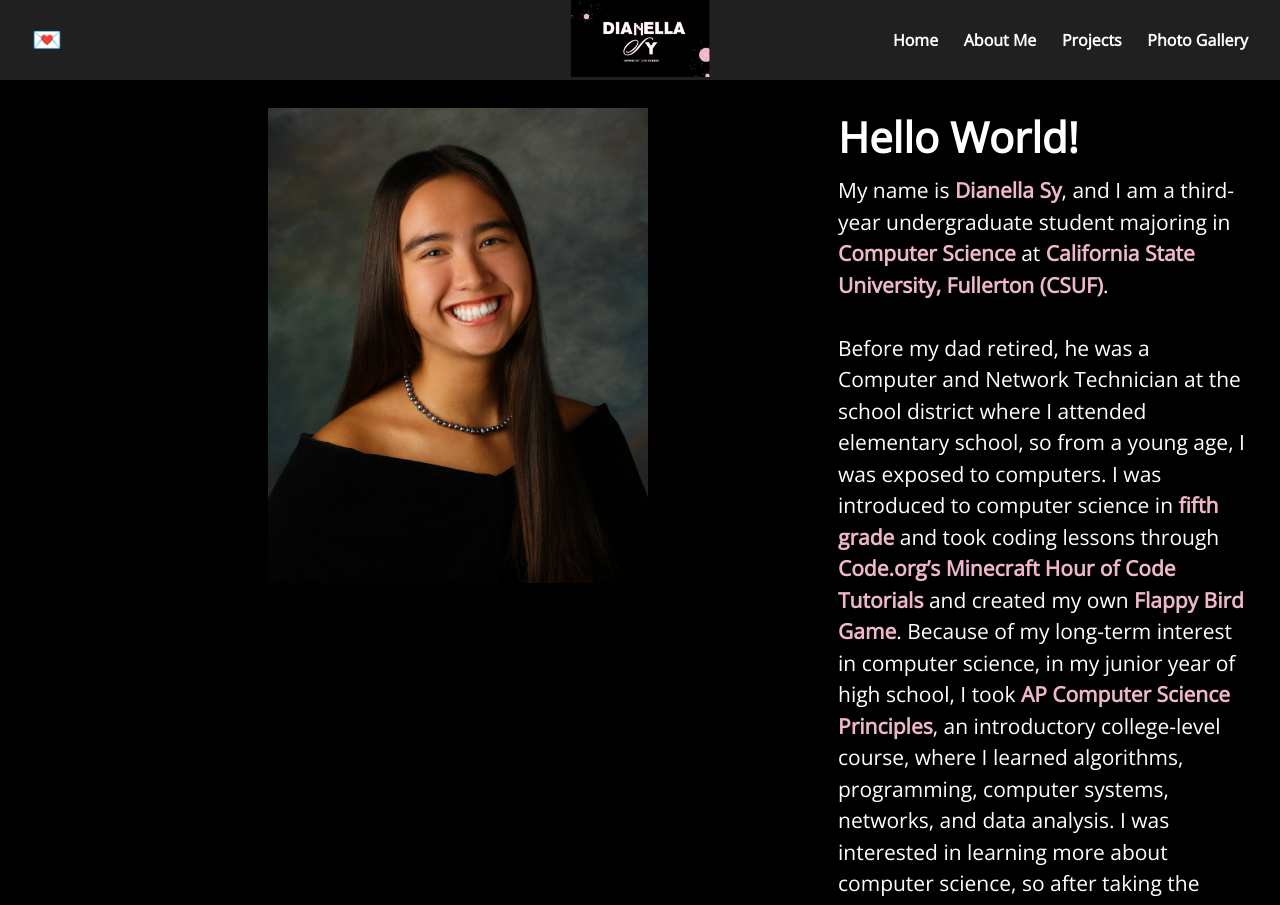
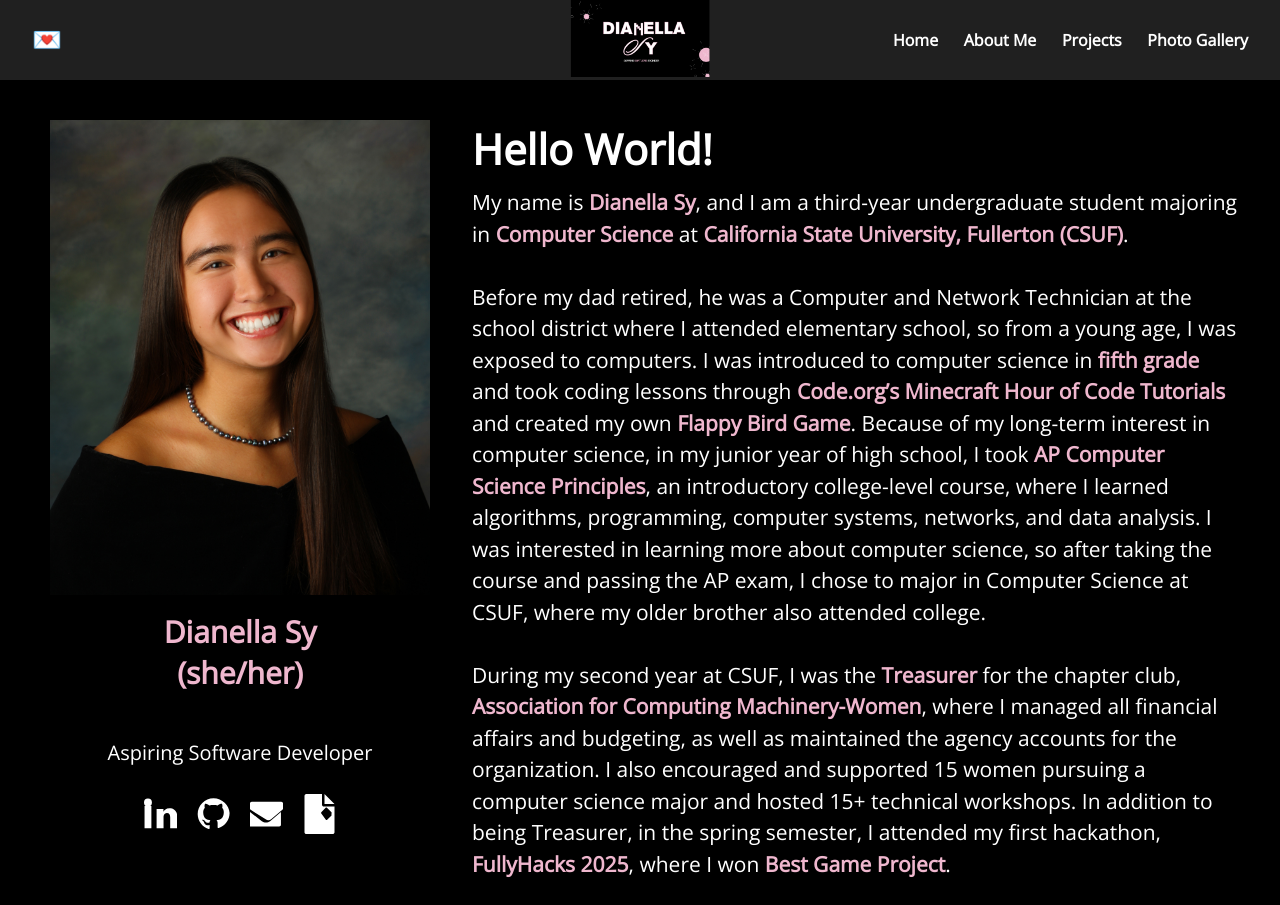
Before and after one commit to dianellasy/Portfolio, a SvelteKit app in the folder portfolio/: page /about-me in a window 1280 px wide. Shown: the top 905 px of the page. Built offline with nearby package versions, Linux system fonts and the light colour scheme; grey boxes are pictures that could not be loaded.

Commit message:
Name and Icons are on the Left Side and Paragraphs are on the Right Side

```diff
--- a/portfolio/src/routes/about-me/+page.svelte
+++ b/portfolio/src/routes/about-me/+page.svelte
@@ -185,28 +185,29 @@
     }
 
     .wrapper {
-        /* Wrapper for the entire page content */
-        padding: 20px;
+        /* Overall two-column layout */
+        display: flex;  /* Lays out children side by side */
+        align-items: flex-start;    /* Aligns items to the top, so the image position can be tweaked */
+        gap: 2rem;  /* Horizontal gap between columns */
+        padding: 2rem;
     }
 
     .top-container {
-        /* Top container holds the image and the adjacent content in a flex row */
-        display: flex;  /* Lays out children side by side */
-        align-items: flex-start;    /* Aligns items to the top, so the image position can be tweaked */
+        /* Left column stacks image -> text -> icons */
+        width: 400px;   /* Fixed width of 400px so it does not take up the entire screen */
+        display: flex;
+        flex-direction: column;
+        align-items: center;    /* Center them horizontally */
     }
 
-    .left-side-image {
-        /* Image that will appear on the left side */
-        width: 380px;   /* Set a fixed width of 380px */
-        margin-left: 240px;  /* Shifts the image a little to the right */
+    .top-container .left-side-image {
+        width: 380px;
         margin-top: 80px;  /* Moves the image up a bit */
-        margin-right: 190px; /* Space between the image and the text */
     }
 
     .bottom-text-underneath-picture-in-pink {
         /* Text block with pink color */
-        margin-top: 30px;   /* Provides breathing room above the buttom text */
-        margin-left: -950px;  /* Moves the entire bottom-text container -940px to the right */
+        margin-top: 1rem;   /* Provides breathing room above the buttom text */
         font-family: 'Open Sans', sans-serif;
         font-size: 30px;    /* Set the font size to 30 pixels */
         text-align: center; /* Center aligns the text within this container */
@@ -215,8 +216,7 @@
 
     .bottom-text-underneath-picture-in-white {
         /* Text block with white color */
-        margin-top: -20px;   /* Provides breathing room above the buttom text */
-        margin-left: -950px;  /* Moves the entire bottom-text container -940px to the right */
+        margin-top: 1rem;   /* Provides breathing room above the buttom text */
         font-family: 'Open Sans', sans-serif;
         font-size: 20px;    /* Set the font size to 20 pixels */
         text-align: center; /* Center aligns the text within this container */
@@ -226,17 +226,14 @@
     .social-icons {
         /* Container for all social icons */
         display: inline-flex;  /* Inline flex so it does not take the full width */
-        align-items: center;
         gap: 20px;  /* Space between the icons */
-        margin-top: 10px;   /* Space between the text and the icons */
+        margin-top: .5rem;   /* Space between the text and the icons */
     }
 
     .social-icons a {
         /* Common styling for icon links */
         display: inline-block;
-        cursor: pointer;
-        text-decoration: none;
-        transition: transform 0.3s ease;    /* Smooth transition for the lift effect */
+        transition: transform 0.3s, fill 0.3s;    /* Smooth transition for the lift effect */
     }
 
     .social-icons a:hover {
@@ -250,6 +247,11 @@
         height: 40px;
         fill: white;    /* Default fill is white for clarity on a black background */
         transition: fill 0.3s ease;
+    }
+
+    .right-column {
+        /* Right column holds text */
+        flex: 1;    /* Takes up remaining space */
     }
 
     .linkedin-icon:hover svg path {
@@ -270,7 +272,6 @@
 
     .content {
         /* Content container on the right side of the image */
-        flex: 1;    /* Takes up the remaining space */
         font-family: 'Open Sans', sans-serif;
         color: white;   /* Sets default text color to white */
     }
@@ -337,71 +338,15 @@
 
 
 <div class="wrapper">
-     <div class="top-container">
+    <div class="top-container">
         <!-- Top container holds the image on the left and the content on the right -->
         <img class="left-side-image" src="/about-me/left-side-image.jpg" alt="Left Side" />
-        <div class="content">
-            <h1>Hello World!</h1>
-            <p>
-                My name is <span class="pink-word">Dianella Sy</span>, and I am a third-year
-                undergraduate student majoring in <span class="pink-word">Computer Science </span>
-                at <span class="pink-word">California State University, Fullerton (CSUF)</span>.<br><br>
-
-                Before my dad retired, he was a Computer and Network Technician at the school district where
-                I attended elementary school, so from a young age, I was exposed to computers. I was introduced
-                to computer science in <span class="pink-word">fifth grade</span> and took coding lessons through
-                <span class="pink-word">Code.org’s Minecraft Hour of Code Tutorials</span> and created my own
-                <span class="pink-word">Flappy Bird Game</span>. Because of my long-term interest in computer
-                science, in my junior year of high school, I took <span class="pink-word">AP Computer Science
-                Principles</span>, an introductory college-level course, where I learned algorithms, programming,
-                computer systems, networks, and data analysis. I was interested in learning more about computer
-                science, so after taking the course and passing the AP exam, I chose to major in Computer Science
-                at CSUF, where my older brother also attended college.<br><br>
-
-                During my second year at CSUF, I was the <span class="pink-word">Treasurer</span> for
-                the chapter club, <span class="pink-word">Association for Computing Machinery-Women</span>, where I
-                managed all financial affairs and budgeting, as well as maintained the agency accounts for the organization.
-                I also encouraged and supported 15 women pursuing a computer science major and hosted 15+ technical
-                workshops. In addition to being Treasurer, in the spring semester, I attended my first hackathon,
-                <span class="pink-word">FullyHacks 2025</span>, where I won <span class="pink-word">Best Game Project</span>.<br><br>
-
-                This summer, I am participating in the <span class="pink-word">2025 CIC Summer Research Program</span> at CSUF. During this seven-week
-                research experience, I am exploring <span class="pink-word">Pairs Trading</span> by engaging in structured virtual lectures,
-                working on a research project, collaborating with faculty and peers, and gaining valuable experience applying computer science
-                concepts to real-world problems. In addition, I was also <span class="pink-word">1</span> out of the <span class="pink-word">50</span>,
-                from an applicant pool of nearly <span class="pink-word">900</span>, selected to attend the <span class="pink-word">CSU AI Summer Camp 2025</span>
-                at Cal Poly San Luis Obispo, sponsored by <span class="pink-word">Amazon Web Services (AWS)</span>. I will be working with a team to solve pressing
-                challenges and opportunities in the CSU system, applying AI technologies through hands-on workshops and mentored projects, and pitching my team’s
-                ideas and prototypes to my peers and mentors in a 5-day <span class="pink-word">applied AI hackathon</span>.<br><br>
-
-                For the upcoming year as a third-year student, I will be a <span class="pink-word">Computer Science Supplemental Instruction Leader</span>, where I
-                facilitate two group sessions weekly where students meet to improve their understanding of the course materials in a computer science class. I will
-                also be the <span class="pink-word">Webmaster</span> and <span class="pink-word">Open Source Co-Team Lead</span> for the CSUF chapter club,
-                <span class="pink-word">Association for Computing Machinery</span>. As Webmaster, I will maintain the Association for Computing Machinery CSUF’s website,
-                <span class="pink-word">acmcsuf.com</span>, the largest open-source project for the chapter club, and update it with new information. I will also guide
-                students with issues listed on <span class="pink-word">GitHub</span> and mentor how to solve the issue, providing hands-on experience in contributing to
-                open-source projects. As Open Source Co-Team Lead, I will present and organize weekly technical workshops for students, such as instructing them to make a
-                first contribution to the acmcsufoss organization, hands-on coding, and real-world open source projects.<br><br>
-
-                After I graduate, I plan to pursue a <span class="pink-word">master's degree</span> and a <span class="pink-word">PhD</span> while working as a software engineer.
-                I am excited and looking forward to following in my dad's footsteps, applying all of the topics I learned in fifth grade through Code.org, AP Computer Science Principles,
-                and my college courses to the real world, expanding my technical skills, and gaining hands-on experience.
-            </p>
-        </div>
-     </div>
-
-
-    <div class="bottom-text-underneath-picture-in-pink">
-        <!-- Holds the pink text that appears below the top container -->
-        <p>
+        <p class="bottom-text-underneath-picture-in-pink">
             <strong>Dianella Sy<br>
             (she/her)</strong>
         </p>
-    </div>
 
-    <div class="bottom-text-underneath-picture-in-white">
-        <!-- Holds the white text that appears below the top container -->
-        <p>
+        <p class="bottom-text-underneath-picture-in-white">
             Aspiring Software Developer
         </p>
 
@@ -485,4 +430,55 @@
             </a>
         </div>
     </div>
+
+    <div class="right-column">
+        <div class="content">
+            <h1>Hello World!</h1>
+            <p>
+                My name is <span class="pink-word">Dianella Sy</span>, and I am a third-year
+                undergraduate student majoring in <span class="pink-word">Computer Science </span>
+                at <span class="pink-word">California State University, Fullerton (CSUF)</span>.<br><br>
+
+                Before my dad retired, he was a Computer and Network Technician at the school district where
+                I attended elementary school, so from a young age, I was exposed to computers. I was introduced
+                to computer science in <span class="pink-word">fifth grade</span> and took coding lessons through
+                <span class="pink-word">Code.org’s Minecraft Hour of Code Tutorials</span> and created my own
+                <span class="pink-word">Flappy Bird Game</span>. Because of my long-term interest in computer
+                science, in my junior year of high school, I took <span class="pink-word">AP Computer Science
+                Principles</span>, an introductory college-level course, where I learned algorithms, programming,
+                computer systems, networks, and data analysis. I was interested in learning more about computer
+                science, so after taking the course and passing the AP exam, I chose to major in Computer Science
+                at CSUF, where my older brother also attended college.<br><br>
+
+                During my second year at CSUF, I was the <span class="pink-word">Treasurer</span> for
+                the chapter club, <span class="pink-word">Association for Computing Machinery-Women</span>, where I
+                managed all financial affairs and budgeting, as well as maintained the agency accounts for the organization.
+                I also encouraged and supported 15 women pursuing a computer science major and hosted 15+ technical
+                workshops. In addition to being Treasurer, in the spring semester, I attended my first hackathon,
+                <span class="pink-word">FullyHacks 2025</span>, where I won <span class="pink-word">Best Game Project</span>.<br><br>
+
+                This summer, I am participating in the <span class="pink-word">2025 CIC Summer Research Program</span> at CSUF. During this seven-week
+                research experience, I am exploring <span class="pink-word">Pairs Trading</span> by engaging in structured virtual lectures,
+                working on a research project, collaborating with faculty and peers, and gaining valuable experience applying computer science
+                concepts to real-world problems. In addition, I was also <span class="pink-word">1</span> out of the <span class="pink-word">50</span>,
+                from an applicant pool of nearly <span class="pink-word">900</span>, selected to attend the <span class="pink-word">CSU AI Summer Camp 2025</span>
+                at Cal Poly San Luis Obispo, sponsored by <span class="pink-word">Amazon Web Services (AWS)</span>. I will be working with a team to solve pressing
+                challenges and opportunities in the CSU system, applying AI technologies through hands-on workshops and mentored projects, and pitching my team’s
+                ideas and prototypes to my peers and mentors in a 5-day <span class="pink-word">applied AI hackathon</span>.<br><br>
+
+                For the upcoming year as a third-year student, I will be a <span class="pink-word">Computer Science Supplemental Instruction Leader</span>, where I
+                facilitate two group sessions weekly where students meet to improve their understanding of the course materials in a computer science class. I will
+                also be the <span class="pink-word">Webmaster</span> and <span class="pink-word">Open Source Co-Team Lead</span> for the CSUF chapter club,
+                <span class="pink-word">Association for Computing Machinery</span>. As Webmaster, I will maintain the Association for Computing Machinery CSUF’s website,
+                <span class="pink-word">acmcsuf.com</span>, the largest open-source project for the chapter club, and update it with new information. I will also guide
+                students with issues listed on <span class="pink-word">GitHub</span> and mentor how to solve the issue, providing hands-on experience in contributing to
+                open-source projects. As Open Source Co-Team Lead, I will present and organize weekly technical workshops for students, such as instructing them to make a
+                first contribution to the acmcsufoss organization, hands-on coding, and real-world open source projects.<br><br>
+
+                After I graduate, I plan to pursue a <span class="pink-word">master's degree</span> and a <span class="pink-word">PhD</span> while working as a software engineer.
+                I am excited and looking forward to following in my dad's footsteps, applying all of the topics I learned in fifth grade through Code.org, AP Computer Science Principles,
+                and my college courses to the real world, expanding my technical skills, and gaining hands-on experience.
+            </p>
+        </div>
+    </div>
 </div>
```
